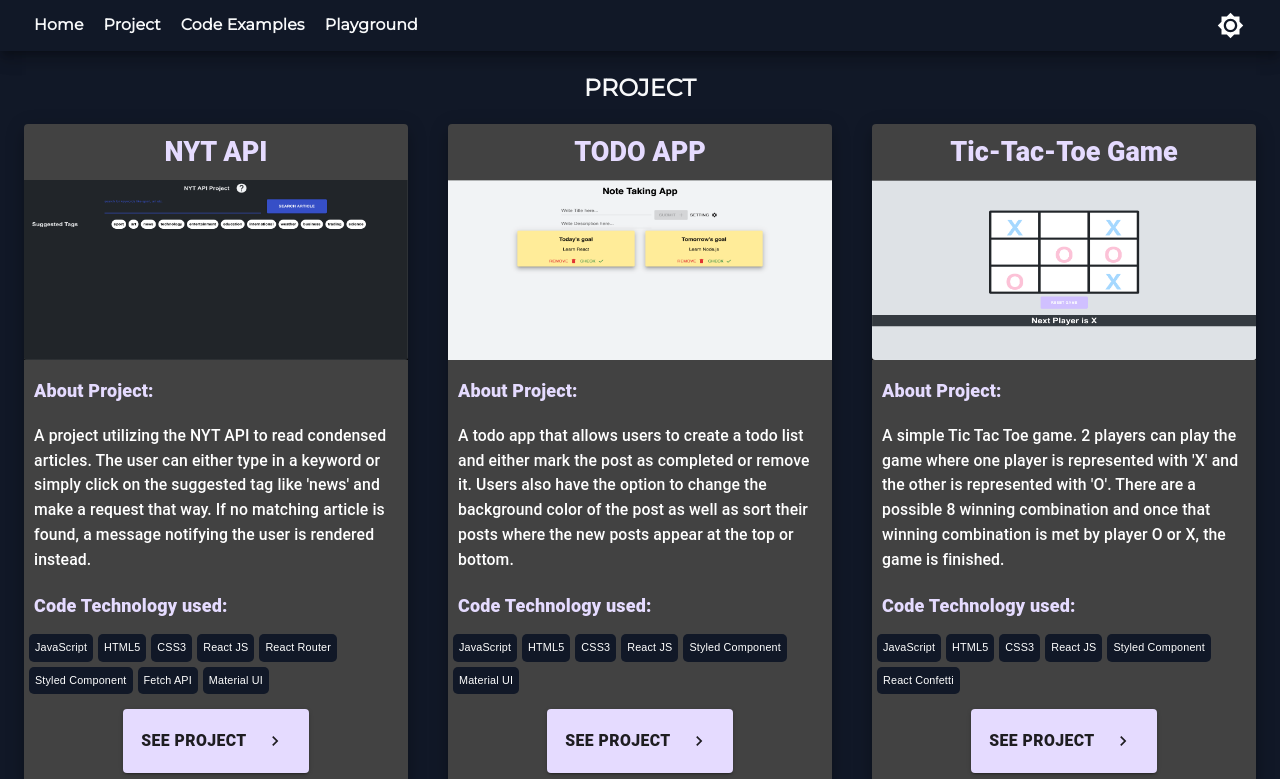
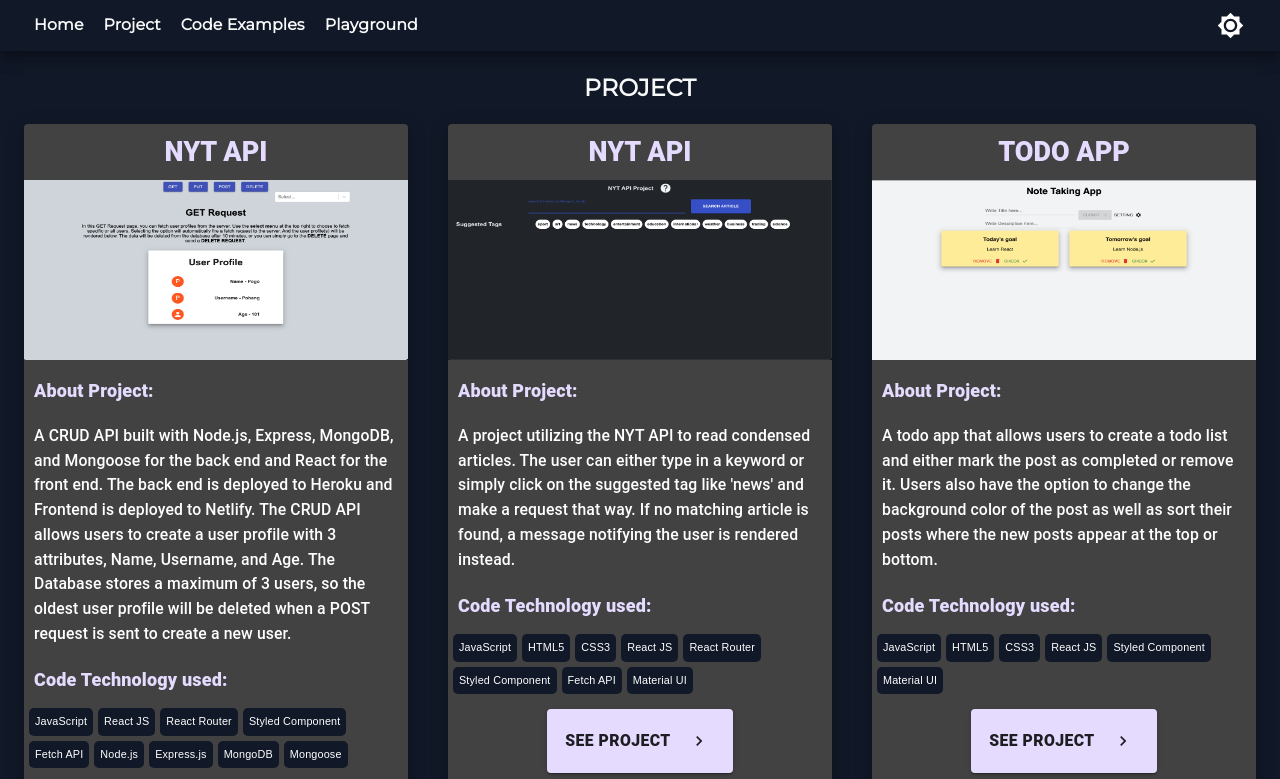
Before and after one commit to YutaMoriJP/Portfolio, a React (Create React App) app: page /project in a window 1280 px wide. Shown: the top 779 px of the page. Built offline with nearby package versions, Linux system fonts and the light colour scheme.

Commit message:
added crud api project

```diff
--- a/src/App.js
+++ b/src/App.js
@@ -11,10 +11,8 @@ import Container from "@material-ui/core/Container";
 import { BrowserRouter as Router, Switch, Route } from "react-router-dom";
 //Layout component
 import Layout from "./Components/Layout/Layout";
-//Page components
-import Home from "./Pages/Home";
-//Project component
-import Project from "./Pages/Project";
+//Loading component
+import Loading from "./Components/Loading/Loading";
 
 //custom context hook
 import { useGlobalContext } from "./ContextProvider/ContextProvider";
@@ -22,6 +20,8 @@ import { useGlobalContext } from "./ContextProvider/ContextProvider";
 import useStyle from "./GlobalStyle/useStyle";
 
 //const CodeExamples = loadable(() => import("./Pages/CodeExamples"));
+const Home = lazy(() => import("./Pages/Home"));
+const Project = lazy(() => import("./Pages/Project"));
 const CodeExamples = lazy(() => import("./Pages/CodeExamples"));
 const PlayGround = lazy(() => import("./Pages/PlayGround"));
 const ErrorPage = lazy(() => import("./Pages/404"));
@@ -36,29 +36,25 @@ const App = () => {
         <StyledGlobal />
         <Router>
           <Layout isDark={isDark}>
+            <Suspense fallback={<Loading />}>
               <Switch>
                 <Route exact path="/">
                   <Home />
                 </Route>
                 <Route path="/code-examples">
-                <Suspense fallback={<div>Loading Content...</div>}>
                   <CodeExamples />
-                </Suspense>
                 </Route>
                 <Route path="/playground">
-                <Suspense fallback={<div>Loading Content...</div>}>
                   <PlayGround />
-                </Suspense>
                 </Route>
                 <Route path="/project">
                   <Project />
                 </Route>
                 <Route>
-                <Suspense fallback={<div>Loading Content...</div>}>
                   <ErrorPage />
-                </Suspense>
                 </Route>
               </Switch>
+            </Suspense>
           </Layout>
         </Router>
       </ThemeProviders>
--- /dev/null
+++ b/src/Components/Loading/Loading.js
@@ -0,0 +1,23 @@
+import React from "react";
+import { makeStyles } from "@material-ui/core/styles";
+import CircularProgress from "@material-ui/core/CircularProgress";
+
+const useStyles = makeStyles(theme => ({
+  root: {
+    display: "flex",
+    justifyContent: "center",
+    "& > * + *": {
+      marginLeft: theme.spacing(2),
+    },
+  },
+}));
+
+export default function Loading() {
+  const classes = useStyles();
+
+  return (
+    <div className={classes.root}>
+      <CircularProgress />
+    </div>
+  );
+}
--- a/src/data/project.js
+++ b/src/data/project.js
@@ -2,10 +2,30 @@ import nytt from "../Images/nyt.png";
 import todoo from "../Images/note.png";
 import tictactoe from "../Images/tictactoe.png";
 import shiritori from "../Images/shiritori.png";
+import crudapi from "../Images/crudapi.png";
 
 import { v4 as uuidv4 } from "uuid";
 
 const projects = [
+  {
+    name: "NYT API",
+    img: crudapi,
+    id: uuidv4(),
+    url: "https://dazzling-wright-f8bd93.netlify.app/",
+    description:
+      "A CRUD API built with Node.js, Express, MongoDB, and Mongoose for the back end and React for the front end. The back end is deployed to Heroku and Frontend is deployed to Netlify. The CRUD API allows users to create a user profile with 3 attributes, Name, Username, and Age. The Database stores a maximum of 3 users, so the oldest user profile will be deleted when a POST request is sent to create a new user.",
+    tags: [
+      { tag: "JavaScript", id: uuidv4() },
+      { tag: "React JS", id: uuidv4() },
+      { tag: "React Router", id: uuidv4() },
+      { tag: "Styled Component", id: uuidv4() },
+      { tag: "Fetch API", id: uuidv4() },
+      { tag: "Node.js", id: uuidv4() },
+      { tag: "Express.js", id: uuidv4() },
+      { tag: "MongoDB", id: uuidv4() },
+      { tag: "Mongoose", id: uuidv4() },
+    ],
+  },
   {
     name: "NYT API",
     img: nytt,
```
Also changed, not shown: src/Images/crudapi.png (added). Lines whose indentation alone changed are shown as unchanged.
